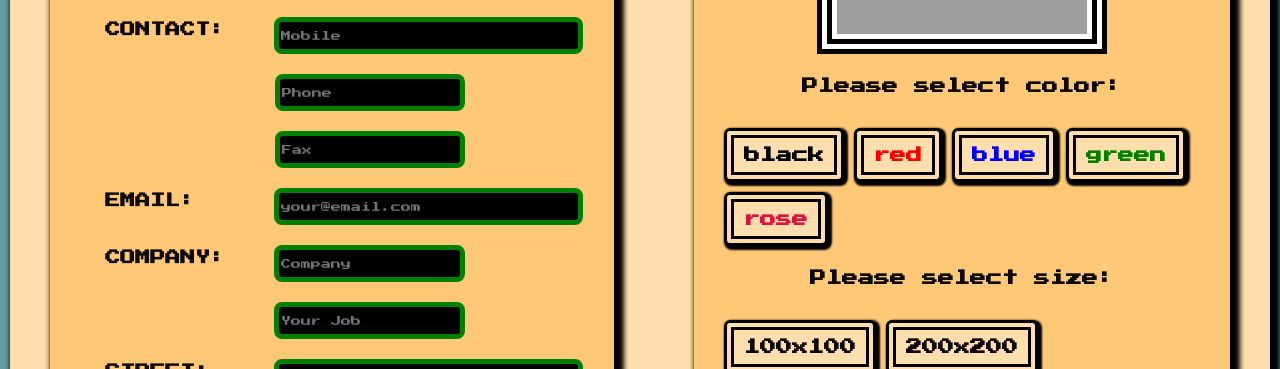
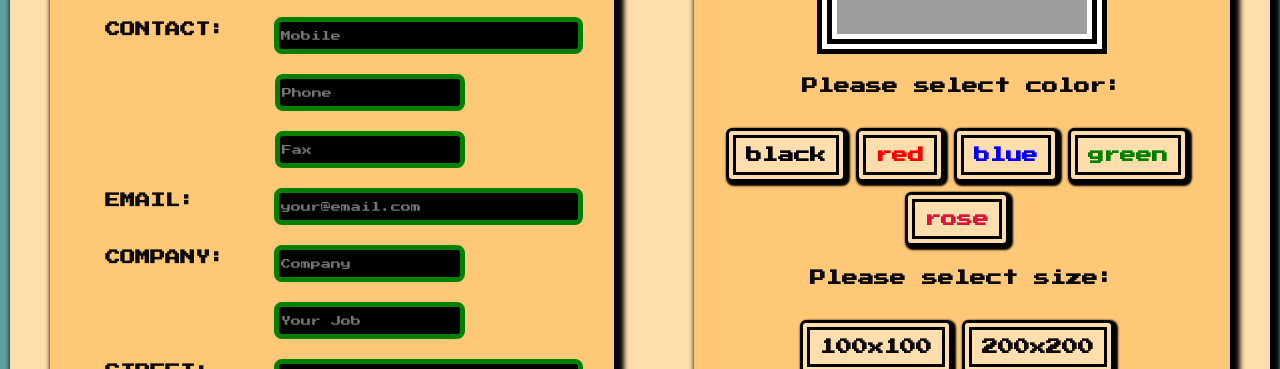
Before and after one commit to maryia-deriv-archive/fbb-qr-generator, a React (Create React App) app: page / in a window 1280 px wide. Shown: the part 431-800 px from the top of the page. Built offline with nearby package versions, Linux system fonts and the light colour scheme; grey boxes are pictures that could not be loaded.

Commit message:
Maryia/aligned params in qr params selector

```diff
--- a/src/components/QRCodeGenerator/QRCodeGenerator.scss
+++ b/src/components/QRCodeGenerator/QRCodeGenerator.scss
@@ -37,9 +37,13 @@
     color: rgb(220, 20, 60);
 }
 
+.btn-block {
+    display: flex;
+    justify-content: center;
+    flex-wrap: wrap;
+}
 
 .form_radio_btn {
-	display: inline-block;
 	margin-right: 10px;
     margin-top: 10px;
 }
--- a/src/components/QRCodeGenerator/QRParamsSelector.tsx
+++ b/src/components/QRCodeGenerator/QRParamsSelector.tsx
@@ -45,17 +45,20 @@ export const QRParamsSelector: React.FC<TQRParamsSelectorProps> = ({ onColorSele
     return (
         <div className='qr-params-selector'>
             {Object.entries(params).map((param, i) => (
-                <div key={i} className={`${param[0]}-picker`}>
+                <div key={i} className={'param-picker'}>
                     <p>Please select {param[0]}:</p>
+                    <div className='btn-block'>
                         {param[1].options.map((option, idx) => (
-                        <span className='form_radio_btn' key={idx}>
+                            <div className='form_radio_btn' key={idx}>
                                 <label>
                                     <input
                                         type='radio'
                                         name={param[0]}
                                         value={(option as TColors[0]).rgb_decimal_code || option.toString()}
                                         onChange={e => onParamSelect(e.currentTarget.value, param[0])}
-                                    defaultChecked={!!(((option as TColors[0]).title || option) === param[1].default)}
+                                        defaultChecked={
+                                            !!(((option as TColors[0]).title || option) === param[1].default)
+                                        }
                                     />
                                     <div
                                         className={
@@ -65,8 +68,9 @@ export const QRParamsSelector: React.FC<TQRParamsSelectorProps> = ({ onColorSele
                                         {(option as TColors[0]).title || option}
                                     </div>
                                 </label>
-                        </span>
+                            </div>
                         ))}
+                    </div>
                 </div>
             ))}
         </div>
```
Lines whose indentation alone changed are shown as unchanged.
